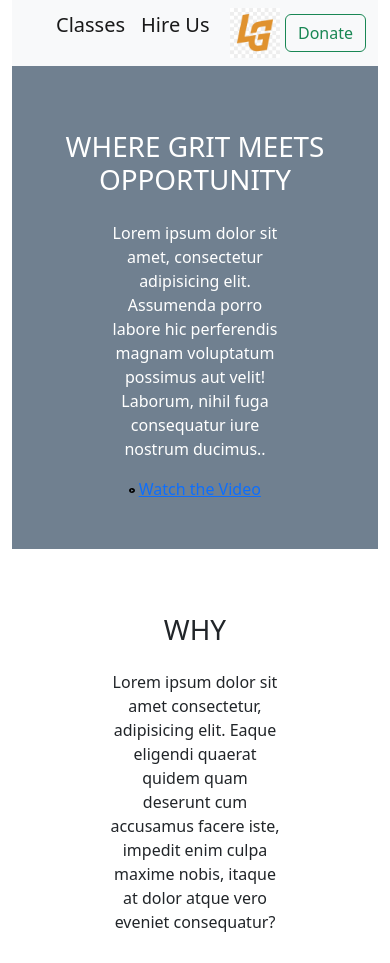
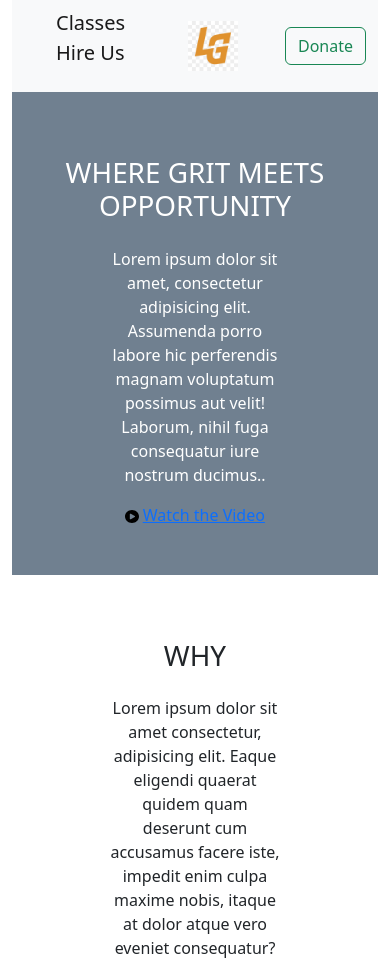
Before and after one commit to ScopeTee/Level-Ground-Volunteer-, a plain HTML site: page index.html in a window 390 px wide. Shown: the top 963 px of the page. Drawn offline with nearby package versions, Linux system fonts and the light colour scheme.

Commit message:
fixed navbar

```diff
--- a/css/style.css
+++ b/css/style.css
@@ -72,4 +72,13 @@ ul{
     ul {
         justify-content: center;
     }
+    header > nav > .nav-blk {
+        display: block;
+    }
+    .nav-blk > ul {
+        display: block;
+    }
+    .play {
+        width: 5%;
+    }
    }
--- a/index.html
+++ b/index.html
@@ -14,7 +14,7 @@
     <div class="container-fluid">
         <header>
             <nav class="navbar bg-light">
-                <div class="container-fluid">
+                <div class="container-fluid nav-blk">
                     <ul>
                         <li><a class="navbar-brand">Classes</a></li>
                         <li><a class="navbar-brand">Hire Us</a></li>
```
